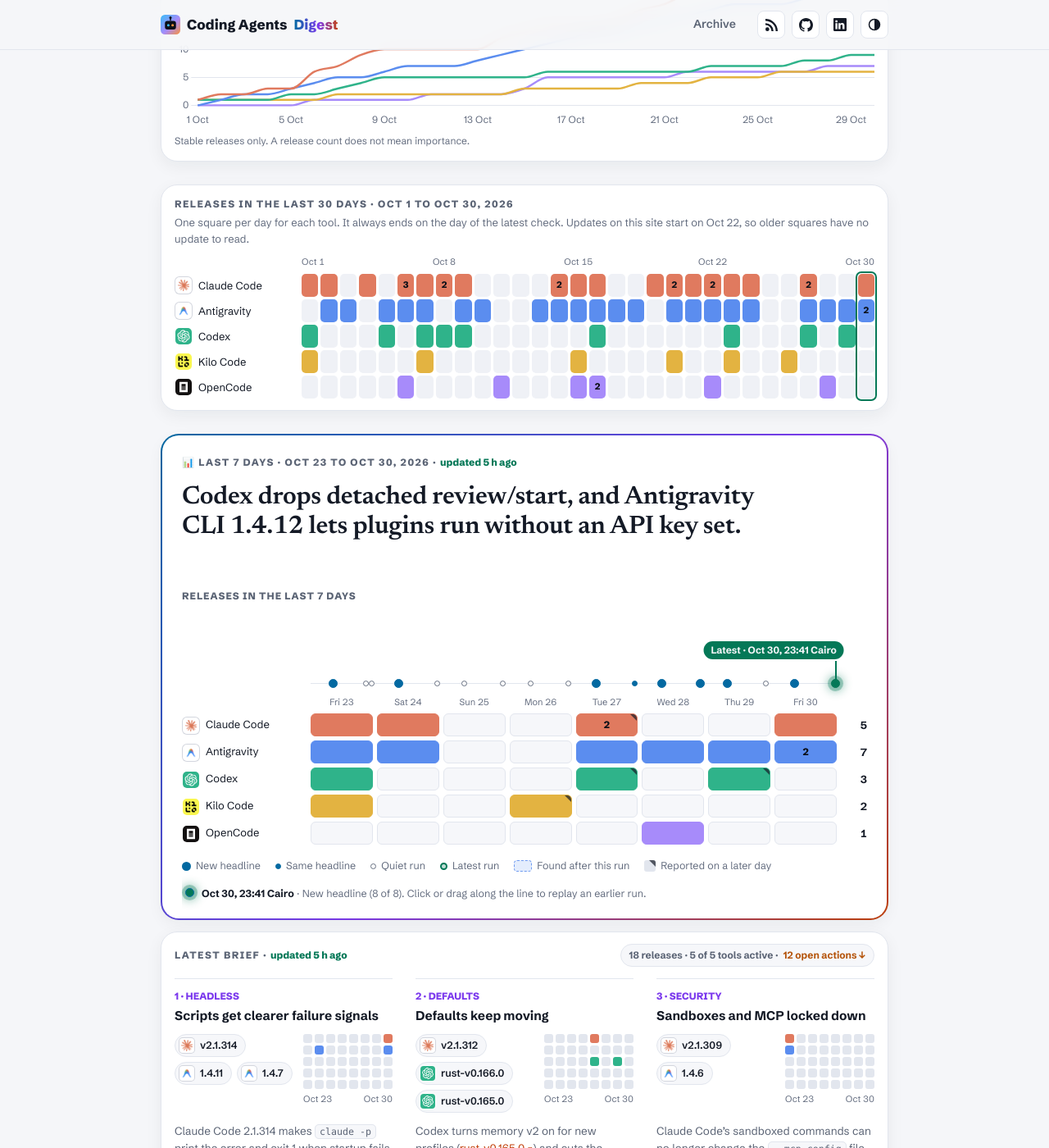
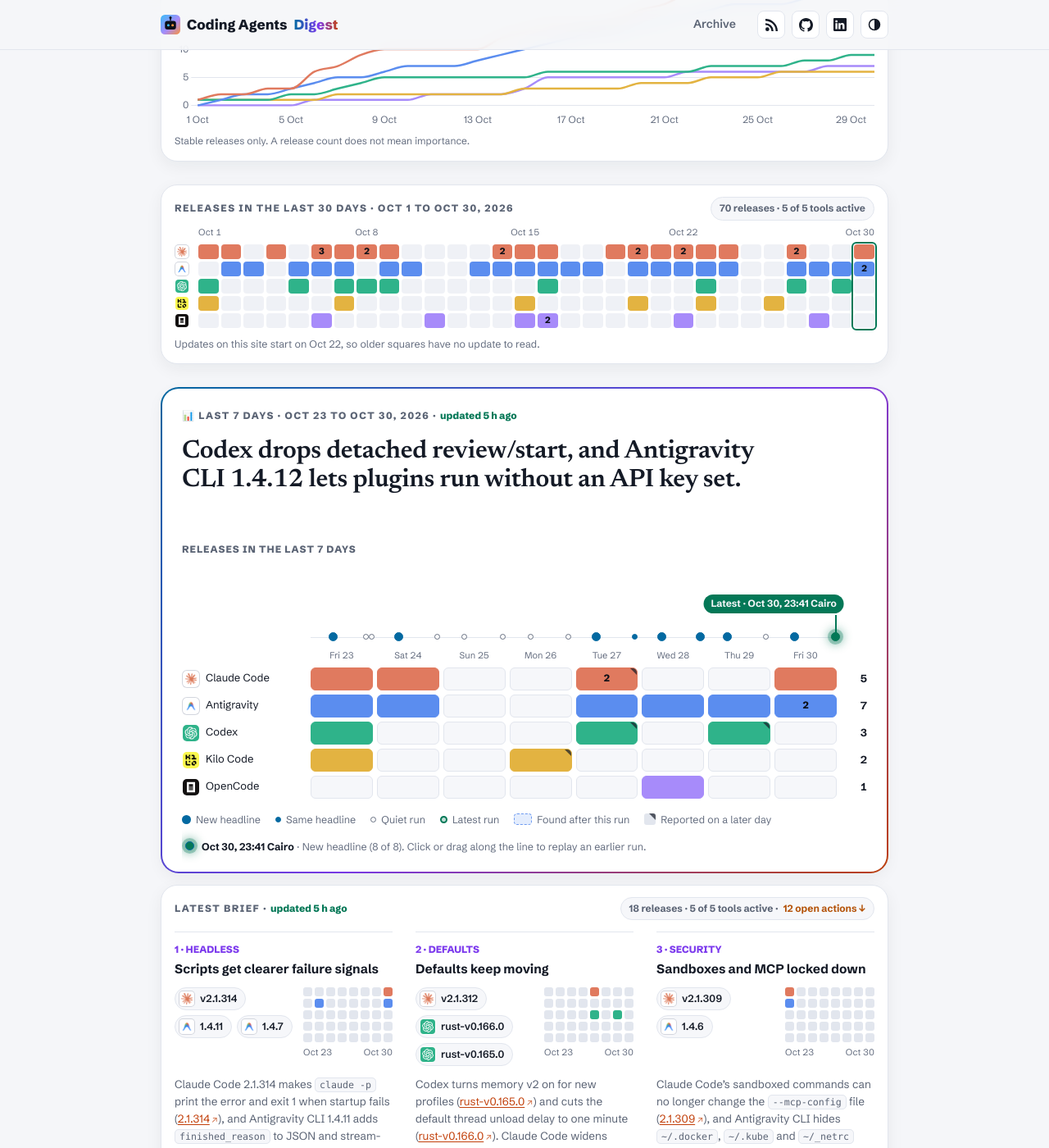
Before and after one commit to IbrahimSobh/coding-agents-digest, a Jekyll site: the page built from docs/index.html, in a window 1280 px wide and 1400 px high, scrolled down 272 px. Shown: the whole window at 82% size. Built offline with Jekyll 4.4.1, drawn with Linux system fonts in a browser that asks for light colours.

Commit message:
Last 30 days: full-width strip with logos only and a summary pill
The long explanation is gone; one short line stays while some squares are older than the
site's first update. The pill counts the same 30-day window.

Co-Authored-By: Claude Sonnet 5.5 <noreply@anthropic.com>

```diff
--- a/docs/_includes/month.html
+++ b/docs/_includes/month.html
@@ -11,16 +11,19 @@
 {% assign m_first = m_s | plus: 43200 %}
 {% assign m_last = m_s | plus: 2505600 | plus: 43200 %}
 {% assign m_start = m_first | date: "%Y-%m-%d" %}
+{% assign m_end = m_last | date: "%Y-%m-%d" %}
+{% comment %} The pill counts the same window, by tool, from releases.json. {% endcomment %}
+{% assign m_total = 0 %}{% assign m_active = 0 %}
+{% for t in tracked %}{% assign tn = 0 %}{% for r in site.data.releases %}{% if r.tool == t.id and r.date >= m_start and r.date <= m_end %}{% assign tn = tn | plus: 1 %}{% endif %}{% endfor %}{% assign m_total = m_total | plus: tn %}{% if tn > 0 %}{% assign m_active = m_active | plus: 1 %}{% endif %}{% endfor %}
 {% comment %} The first update on the site: squares before it have no update to read, so the card says so. {% endcomment %}
 {% assign m_ents = site.pages | where_exp: "p", "p.path contains 'digests/'" | sort: "path" %}
 {% assign m_fu = m_ents.first.date | date: "%Y-%m-%d" %}
 <section id="m30" class="card m30" aria-labelledby="m30Title" data-first="{{ m_fu }}">
-  <h2 class="k" id="m30Title">Releases in the last 30 days · {{ m_first | date: "%b %-d" }} to {{ m_last | date: "%b %-d, %Y" }}</h2>
-  <p class="m30-sub">One square per day for each tool. It always ends on the day of the latest check.{% if m_fu > m_start %} Updates on this site start on {{ m_ents.first.date | date: "%b %-d" }}, so older squares have no update to read.{% endif %}</p>
+  <div class="m30-head"><h2 class="k" id="m30Title">Releases in the last 30 days · {{ m_first | date: "%b %-d" }} to {{ m_last | date: "%b %-d, %Y" }}</h2><span class="pill">{{ m_total }} release{% if m_total != 1 %}s{% endif %} · {{ m_active }} of {{ tracked.size }} tools active</span></div>
   <div class="m30-grid">
     {% for i in (0..29) %}{% if i == 0 or i == 7 or i == 14 or i == 21 or i == 29 %}{% assign ds = i | times: 86400 | plus: m_s | plus: 43200 %}<span class="m30-d{% if i == 0 %} first{% elsif i == 29 %} last{% endif %}" style="grid-row:1;grid-column:{{ i | plus: 2 }}">{{ ds | date: "%b %-d" }}</span>{% endif %}{% endfor %}
     {% for t in tracked %}{% assign gr = forloop.index | plus: 1 %}
-    <span class="m30-n" style="grid-row:{{ gr }}">{% include tool-logo.html t=t %}<span class="nm">{{ t.short | default: t.name }}</span></span>
+    <span class="m30-n" style="grid-row:{{ gr }}">{% include tool-logo.html t=t %}<span class="vh">{{ t.short | default: t.name }}</span></span>
     {% for i in (0..29) %}{% assign ds = i | times: 86400 | plus: m_s | plus: 43200 %}{% assign day = ds | date: "%Y-%m-%d" %}{% assign tags = "" %}{% assign tc = 0 %}
       {% for r in site.data.releases %}{% if r.tool == t.id and r.date == day %}{% assign tags = tags | append: r.tag | append: " " %}{% assign tc = tc | plus: 1 %}{% endif %}{% endfor %}
       {% assign tags = tags | strip %}
@@ -29,5 +32,6 @@
     {% endfor %}
     <b class="m30-now" aria-hidden="true" style="grid-row:2 / span {{ tracked.size }};grid-column:31"></b>
   </div>
+  {% if m_fu > m_start %}<p class="m30-note">Updates on this site start on {{ m_ents.first.date | date: "%b %-d" }}, so older squares have no update to read.</p>{% endif %}
   <script type="application/json" id="m30Data">{"seen": [{% assign first = true %}{% assign digs = site.pages | where_exp: "p", "p.path contains 'digests/'" %}{% for p in digs %}{% assign pd = p.date | date: "%Y-%m-%d" %}{% if pd >= m_start %}{% assign tparts = p.content | split: "releases/tag/" %}{% assign ptags = "" %}{% for x in tparts offset: 1 %}{% assign tg = x | split: ")" | first | split: '"' | first | strip %}{% assign ptags = ptags | append: tg | append: " " %}{% endfor %}{% unless first %},{% endunless %}{% assign first = false %}{"at": {{ p.date | date: "%Y-%m-%dT%H:%M" | jsonify }}, "q": {% if p.quiet %}true{% else %}false{% endif %}, "tags": {{ ptags | strip | jsonify }}}{% endif %}{% endfor %}]}</script>
 </section>
--- a/docs/assets/style.css
+++ b/docs/assets/style.css
@@ -125,20 +125,24 @@ a.tbtn:hover{border-color:var(--muted)}
     .themes:has(.theme:nth-child(2)) .theme .so{grid-row:5}
   }
 }
-.m30{padding:14px 16px 16px}
-.m30-sub{font-size:13px;color:var(--soft);margin:2px 0 12px}
-/* Releases of the last 30 days: tool x day, a moving window ending on the latest check day (_includes/month.html) */
-.m30-grid{position:relative;display:grid;grid-template-columns:var(--m-name,152px) repeat(30,minmax(0,1fr));grid-template-rows:18px;grid-auto-rows:28px;gap:3px;align-items:stretch;font-size:13px}
-.m30-d{align-self:end;justify-self:center;font-size:11px;color:var(--soft);white-space:nowrap;font-variant-numeric:tabular-nums;padding-bottom:3px}
+.m30{padding:14px 16px 14px}
+.m30-head{display:flex;justify-content:space-between;align-items:center;gap:8px 12px;flex-wrap:wrap;margin-bottom:10px}
+.m30-head .k{margin:0}
+/* Releases of the last 30 days: logo x day, a moving window ending on the latest check day (_includes/month.html) */
+.m30-grid{position:relative;display:grid;grid-template-columns:26px repeat(30,minmax(0,1fr));grid-template-rows:16px;grid-auto-rows:18px;gap:3px;align-items:stretch}
+.m30-d{align-self:end;justify-self:center;font-size:11px;color:var(--soft);white-space:nowrap;font-variant-numeric:tabular-nums;padding-bottom:2px}
 .m30-d.first{justify-self:start}
 .m30-d.last{justify-self:end}
-.m30-n{grid-column:1;display:flex;align-items:center;white-space:nowrap;overflow:hidden;text-overflow:ellipsis}
-.m30-c{border-radius:5px;background:color-mix(in srgb,var(--line) 55%,transparent);display:grid;place-items:center;font-size:11px;font-weight:800;color:#0b0f17}
+.m30-n{grid-column:1;display:flex;align-items:center}
+.m30-n .tlogo{width:18px;height:18px;margin:0;padding:2px;border-radius:5px}
+.m30-n .tlogo.fill{padding:0}
+.m30-c{border-radius:4px;background:color-mix(in srgb,var(--line) 55%,transparent);display:grid;place-items:center;font-size:11px;font-weight:800;color:#0b0f17}
 .m30-c.on{background:var(--c)}
 .m30-c[data-tags]{cursor:pointer}
 .m30-c.nogo{cursor:default}
 .m30-c[data-tags]:hover,.m30-c[data-tags]:focus-visible{outline:2px solid var(--ink);outline-offset:1px}
-.m30-now{pointer-events:none;border:2px solid var(--green);border-radius:7px;margin:-3px;z-index:2}
+.m30-note{margin:10px 0 0;font-size:12.5px;color:var(--soft)}
+.m30-now{pointer-events:none;border:2px solid var(--green);border-radius:6px;margin:-3px;z-index:2}
 .score{margin-top:18px;display:grid;gap:6px;overflow-x:clip}
 .shead{font-size:12px;font-weight:800;letter-spacing:.08em;text-transform:uppercase;color:var(--muted);margin-bottom:4px}
 /* Release grid (tool x day) and the "replay the week" timeline (assets/replay.js) */
@@ -347,10 +351,9 @@ footer.site a{color:var(--muted)}
   .hsep{display:none}
 }
 @media (max-width:480px){
-  .m30-grid{--m-name:34px;gap:2px;grid-auto-rows:24px}
-  .m30-n .nm{display:none}
-  .m30-n .tlogo{margin-right:0}
-  .m30-c{border-radius:3px;font-size:0}
+  .m30-grid{grid-template-columns:22px repeat(30,minmax(0,1fr));gap:2px;grid-auto-rows:18px}
+  .m30-n .tlogo{width:16px;height:16px}
+  .m30-c{border-radius:2px;font-size:0}
   .m30-now{margin:-2px}
   .hbar{gap:8px}
   .brand{font-size:15px;gap:6px}
```
Also changed, not shown: README.md.
